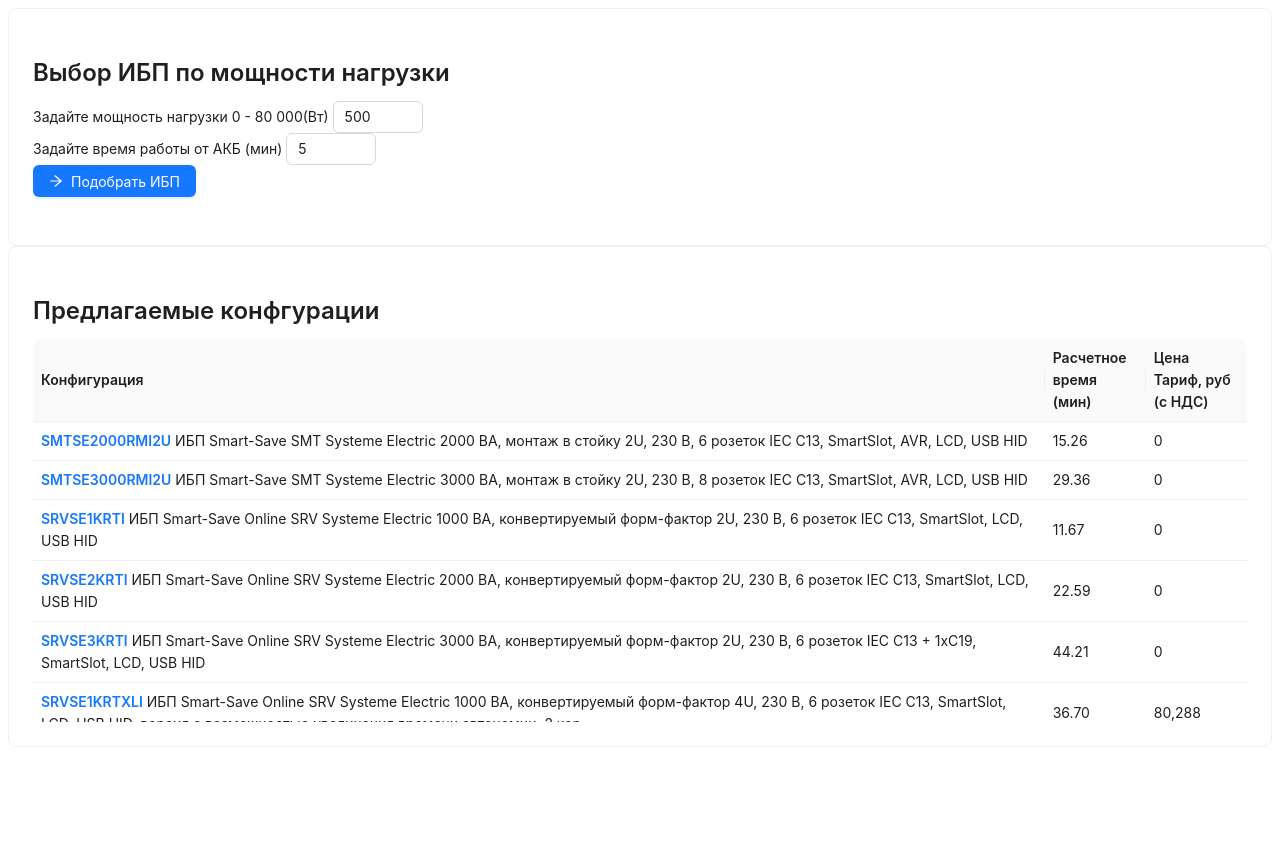
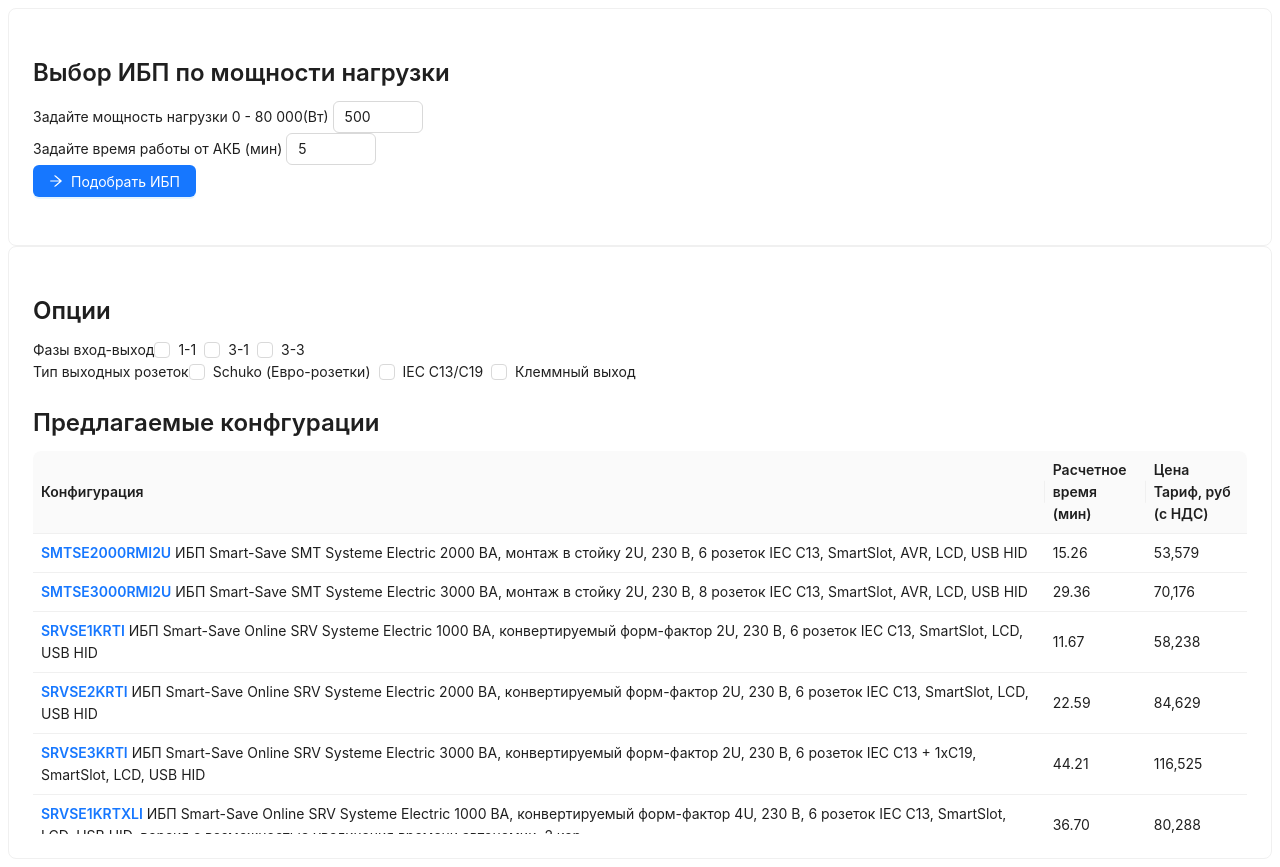
Before and after one commit to psvekb/ups-selector, a Next.js app: page / in a window 1280 px wide. Both pictures are taken after a click on the button "Подобрать ИБП". Before the commit the page ends 800 px from the top, so only its background shows below. Built offline with nearby package versions, Linux system fonts and the light colour scheme.

Commit message:
fix tarif count

```diff
--- a/Components/UpsSelector.jsx
+++ b/Components/UpsSelector.jsx
@@ -11,6 +11,7 @@
   Row,
   Col,
   Table,
+  Checkbox,
   // Text,
 } from "antd";
 import { ArrowRightOutlined, CalculatorOutlined } from "@ant-design/icons";
@@ -25,6 +26,7 @@
   const [requestState, setRequestState] = useState({
     upsSystemFullPower: 500,
     batteryRuntime: 5,
+    phase: "1-1",
   });
   const [finish, setFinish] = useState(false);
   const [selectData, setSelectData] = useState([]);
@@ -81,14 +83,16 @@
           batteryDescription: tariffConstObj[configRow.battery]?.description,
           batteryQuantity: configRow.battery_quantity,
           tariff:
-            +tariffConstObj[configRow.ups]?.price +
-            +configRow.battery_quantity * +tariffConstObj[configRow.battery]?.price,
+            configRow.battery_quantity > 0
+              ? +tariffConstObj[configRow.ups]?.price +
+                +configRow.battery_quantity * +tariffConstObj[configRow.battery]?.price
+              : +tariffConstObj[configRow.ups]?.price,
           href: configRow.href,
         });
         lastUps = configRow.ups;
       }
     }
-    console.log("configRow-selectedData", selectedData);
+    // console.log("configRow-selectedData", selectedData);
     setSelectData(selectedData);
     setFinish(true);
   }
@@ -164,11 +168,22 @@
             <ArrowRightOutlined />
             Подобрать ИБП
           </Button>
+          {/* <Radio>Ds,thbnt </Radio> */}
         </Form.Item>
       </Card>
       {finish && (
         <Card>
           <>
+            <Typography.Title level={3}>Опции </Typography.Title>
+            <Text>Фазы вход-выход</Text>
+            <Checkbox>1-1</Checkbox>
+            <Checkbox>3-1</Checkbox>
+            <Checkbox>3-3</Checkbox>
+            <br />
+            <Text>Тип выходных розеток</Text>
+            <Checkbox>Schuko (Евро-розетки)</Checkbox>
+            <Checkbox>IEC C13/C19</Checkbox>
+            <Checkbox>Клеммный выход</Checkbox>
             <Typography.Title level={3}>Предлагаемые конфгурации</Typography.Title>
             <Table
               dataSource={selectData}
```
